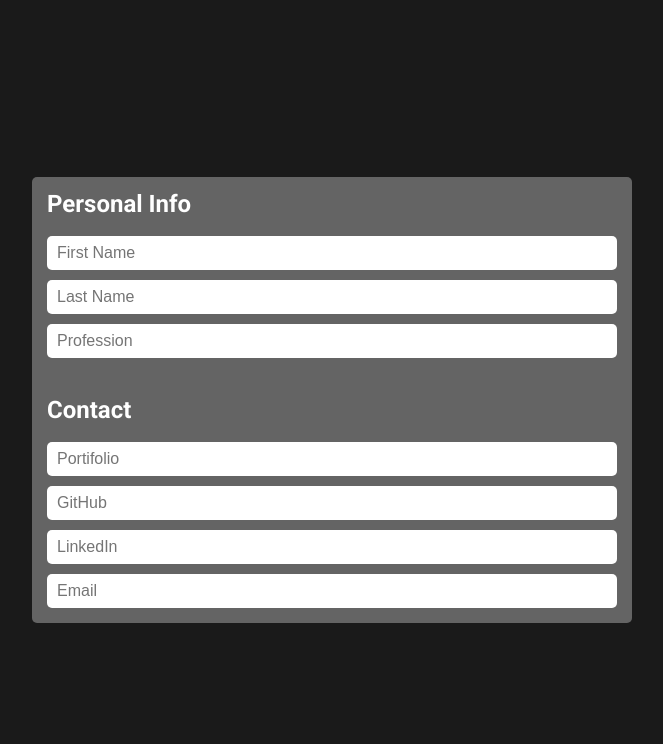
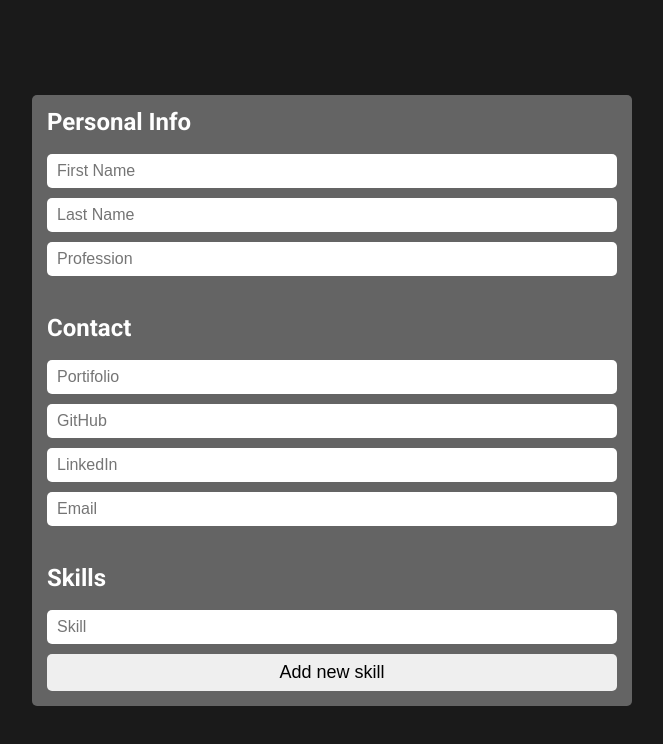
Before and after one commit to GabrielOJorge/cv-project, a React (Create React App) app: page / in a window 1280 px wide. Shown: the top 744 px of the page, without its empty margins (308-971 px from the left). Built offline with nearby package versions, Linux system fonts and the light colour scheme.

Commit message:
feat: add SkillsSection in CVForm

```diff
--- a/src/components/CVForm/index.js
+++ b/src/components/CVForm/index.js
@@ -1,7 +1,9 @@
 import React, { Component } from "react";
 import PersonalInfoSection from "../PersonalInfoSection";
 import ContactSection from "../ContactSection";
+import SkillsSection from "../SkillsSection";
 import './style.css'
+import '../MainBtn/style.css'
 
 class CVForm extends Component {
   // eslint-disable-next-line no-useless-constructor
@@ -14,6 +16,7 @@ class CVForm extends Component {
       <div className="CV-form">
         <PersonalInfoSection />
         <ContactSection />
+        <SkillsSection />
       </div>
     )
   }
```
